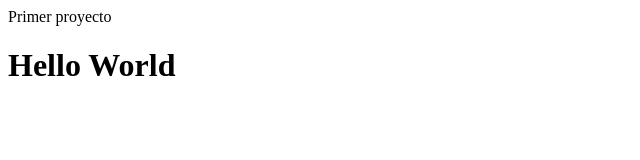
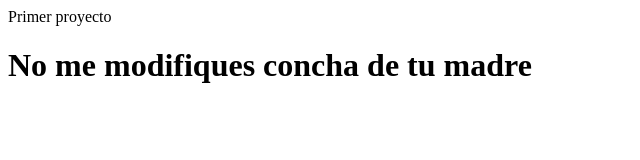
Before and after one commit to AlevvZamvv/Prueba, a plain HTML site: page index.html in a window 1280 px wide. Shown: the whole page, without its empty margins (0-640 px from the left). Drawn offline with Linux system fonts and the light colour scheme.

Commit message:
Ahora el index.html ahora tiene un conchesumare

```diff
--- a/index.html
+++ b/index.html
@@ -4,6 +4,7 @@
         <header>Primer proyecto</header>
     </head>
     <body>
-        <h1>Hello World</h1>
+        <h1>No me modifiques concha de tu madre
+        </h1>
     </body>
 </html>
```
